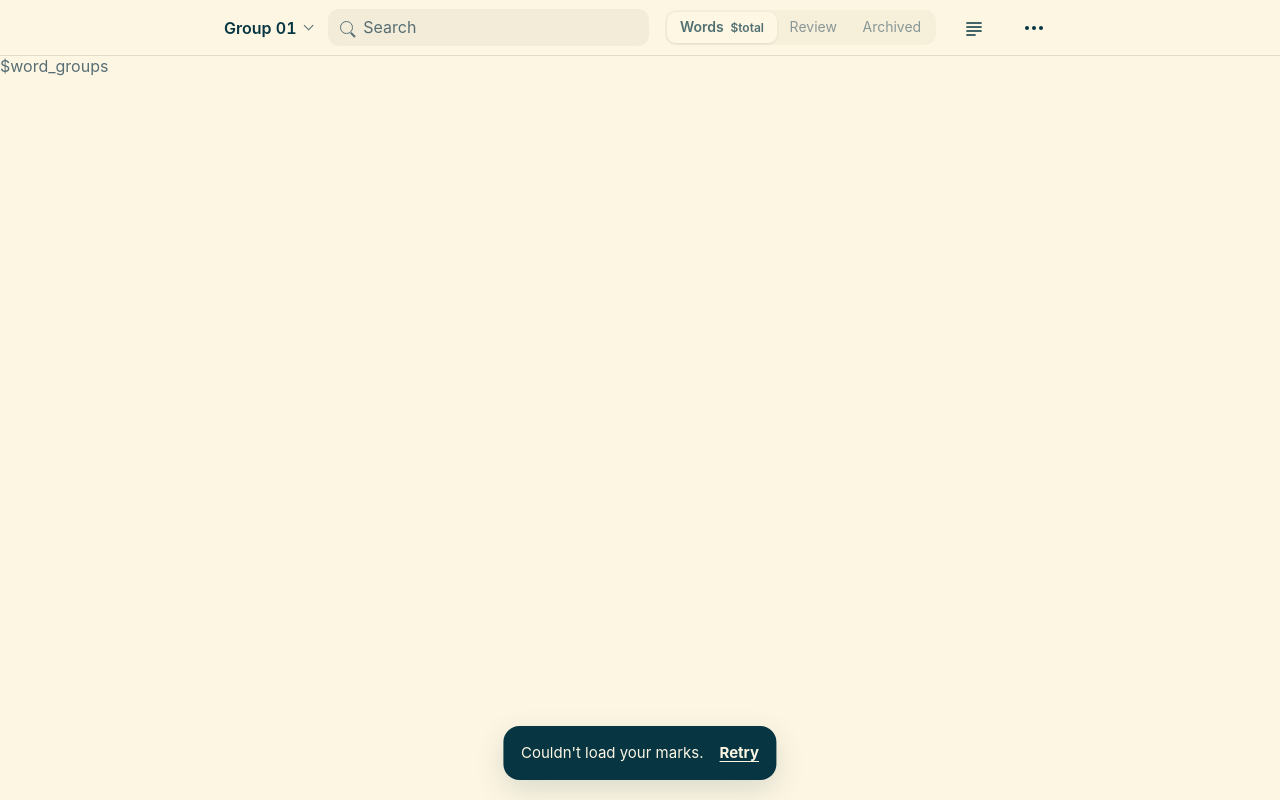
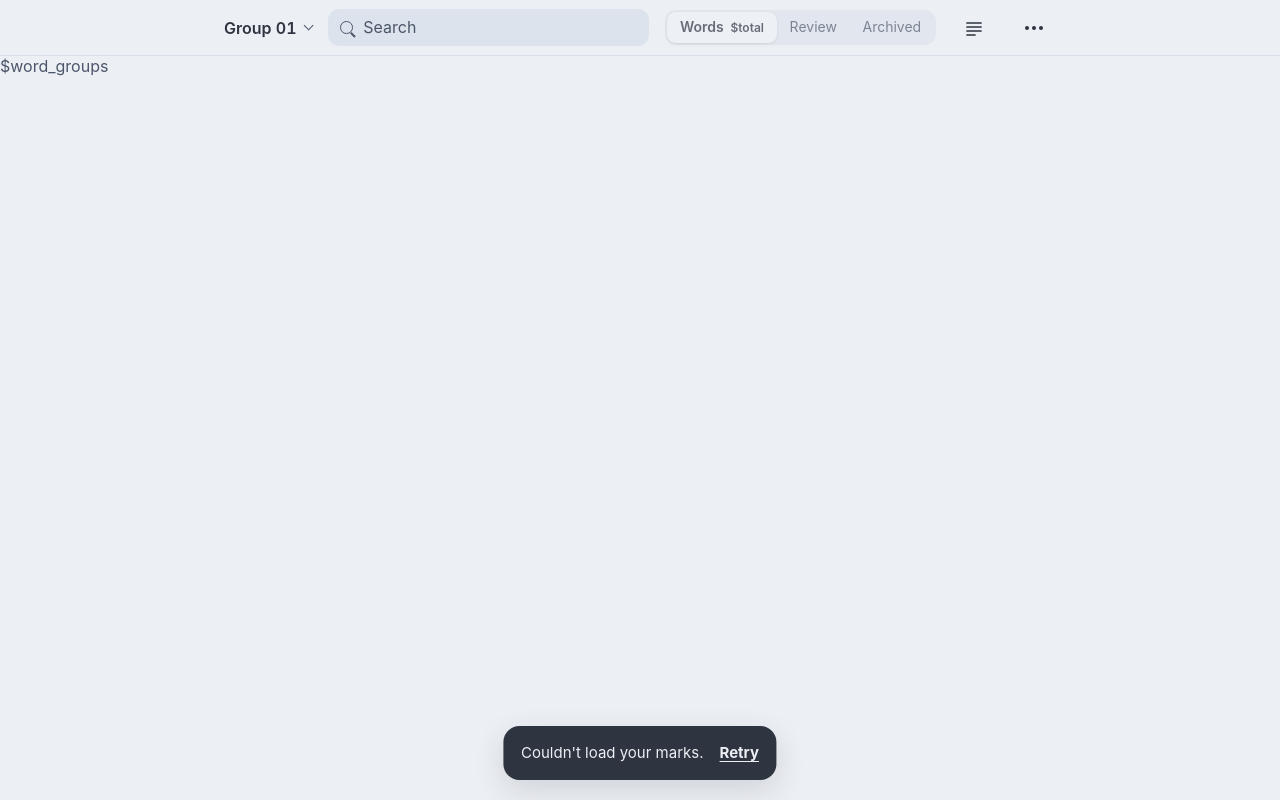
Before and after one commit to Audiofool934/wordroom, a Python web app: template templates/wordlist.html in a window 1280 px wide. Run offline with Jinja, Linux system fonts and the light colour scheme; the template is opened without the code that fills it, so the values that code supplies are empty.

Commit message:
Switch the word list to the Nord palette (#4)
Define the 16 Nord colours once as custom properties and map each
semantic role (paper, fill, line, ink, text, accent, clause, phrase,
archive, toast, score tints) onto them, in light and dark mode.

Text colours keep at least 4.5:1 contrast on the paper and on every
score tint. The dark score tints were a murky green that made text hard
to read; they are now faint Aurora yellow and orange. Selected text
uses the ink colour on an accent tint.

Co-authored-by: Claude Opus 5.5 <noreply@anthropic.com>

```diff
--- a/public/setup.html
+++ b/public/setup.html
@@ -3,7 +3,7 @@
 <head>
   <meta charset="utf-8">
   <meta name="viewport" content="width=device-width, initial-scale=1, viewport-fit=cover">
-  <meta name="theme-color" content="#fdf6e3" data-light="#fdf6e3" data-dark="#002b36">
+  <meta name="theme-color" content="#eceff4" data-light="#eceff4" data-dark="#2e3440">
   <title>Wordroom</title>
   <link rel="icon" href="/favicon.svg">
   <script src="/theme.js"></script>
--- a/public/theme.js
+++ b/public/theme.js
@@ -22,8 +22,8 @@
     const theme = getTheme();
     document.documentElement.dataset.theme = theme;
     document.querySelectorAll('meta[name="theme-color"]').forEach(meta => {
-      // A page names its bar colours; Solarized paper is the fallback.
-      meta.content = meta.dataset?.[theme] || (theme === "dark" ? "#002b36" : "#fdf6e3");
+      // A page names its bar colours; Nord Snow Storm and Polar Night are the fallback.
+      meta.content = meta.dataset?.[theme] || (theme === "dark" ? "#2e3440" : "#eceff4");
     });
     window.dispatchEvent(new window.CustomEvent("wordroom:themechange", {
       detail: {preference, theme},
--- a/public/wordlist.css
+++ b/public/wordlist.css
@@ -1,42 +1,61 @@
-/* Solarized paper. Text tones are chosen to keep 4.5:1 contrast; the accent is
-   Solarized blue, darkened on light paper and lightened on dark paper for the same reason. */
+/* Nord (nordtheme.com). Each role maps onto a Nord colour. Where a Nord colour is too light or too
+   dark for 4.5:1 text contrast, the role darkens it with black (light mode, which keeps its hue) or
+   lightens it with nord6 (dark mode). Coloured text also keeps 4.5:1 on the warmest score tint. */
 :root {
   color-scheme: light;
   font-family: -apple-system, BlinkMacSystemFont, system-ui, "PingFang SC", "Hiragino Sans GB", sans-serif;
   -webkit-text-size-adjust: 100%;
   -webkit-tap-highlight-color: transparent;
-  --paper: #fdf6e3;   /* base3 */
-  --fill: #eee8d5;    /* base2: pressed states and control wells, never behind small grey text */
-  --line: #e3dbc2;
-  --ink: #073642;     /* base02: headwords */
-  --text: #586e75;    /* base01: meanings and everything else */
-  --accent: #1a6998;  /* blue, darkened */
-  --toast: #073642; --toast-text: #fdf6e3;
-  --archive: #a3360f;
-  --shadow: 0 10px 30px rgb(7 54 66 / .14);
+  /* Polar Night, Snow Storm, Frost and Aurora */
+  --nord0: #2e3440; --nord1: #3b4252; --nord2: #434c5e; --nord3: #4c566a;
+  --nord4: #d8dee9; --nord5: #e5e9f0; --nord6: #eceff4;
+  --nord7: #8fbcbb; --nord8: #88c0d0; --nord9: #81a1c1; --nord10: #5e81ac;
+  --nord11: #bf616a; --nord12: #d08770; --nord13: #ebcb8b; --nord14: #a3be8c; --nord15: #b48ead;
+
+  --paper: var(--nord6);   /* page background */
+  --fill: var(--nord4);    /* pressed states and control wells */
+  --line: var(--nord4);
+  --raised: var(--nord6);  /* the chosen segment of a segmented control */
+  --ink: var(--nord0);     /* headwords and reading text: 10.8:1 */
+  --text: var(--nord3);    /* secondary text: 6.4:1 */
+  --accent: color-mix(in srgb, var(--nord10) 70%, black);  /* 6.1:1, 5.2:1 on the warmest tint */
+  --clause: color-mix(in srgb, var(--nord15) 60%, black);
+  --phrase: color-mix(in srgb, var(--nord7) 50%, black);
+  --archive: color-mix(in srgb, var(--nord11) 75%, var(--nord0));  /* nord6 text on it: 4.7:1 */
+  --on-archive: var(--nord6);
+  --toast: var(--nord0); --toast-text: var(--nord6);
+  --knob: #fff;
+  --shadow: 0 10px 30px rgb(46 52 64 / .14);
+  /* Score tints: Aurora yellow, then orange, mixed into the paper. */
+  --tone1: color-mix(in srgb, var(--nord13) 20%, var(--paper));
+  --tone2: color-mix(in srgb, var(--nord13) 34%, var(--paper));
+  --tone3: color-mix(in srgb, var(--nord12) 20%, var(--paper));
   --serif: ui-serif, "New York", "Iowan Old Style", Georgia, serif;
   --left: max(1.25rem, env(safe-area-inset-left), calc((100% - 52rem) / 2));
   --right: max(1.25rem, env(safe-area-inset-right), calc((100% - 52rem) / 2));
   --toolbar-h: calc(3.5rem + env(safe-area-inset-top));
   --controls: 7.25rem;
-  --tint1: 13%; --tint2: 26%; --tint3: 24%;
-  --clause: #4e529e;  /* violet, darkened */
-  --phrase: #176560;  /* cyan, darkened */
 }
 :root[data-theme="dark"] {
   color-scheme: dark;
-  --paper: #002b36;   /* base03 */
-  --fill: #073642;    /* base02 */
-  --line: #0b3e4b;
-  --ink: #eee8d5;     /* base2 */
-  --text: #93a1a1;    /* base1 */
-  --accent: #58a2d3;  /* blue, lightened */
-  --toast: #eee8d5; --toast-text: #073642;
-  --archive: #b8441a;
+  --paper: var(--nord0);
+  --fill: var(--nord1);
+  --line: var(--nord2);
+  --raised: var(--nord2);
+  --ink: var(--nord6);     /* 10.8:1 */
+  --text: color-mix(in srgb, var(--nord4) 80%, var(--nord3));  /* 7.1:1 */
+  --accent: color-mix(in srgb, var(--nord8) 85%, var(--nord6));  /* 6.8:1, 4.7:1 on the warmest tint */
+  --clause: color-mix(in srgb, var(--nord15) 55%, var(--nord6));
+  --phrase: color-mix(in srgb, var(--nord7) 80%, var(--nord6));
+  --archive: color-mix(in srgb, var(--nord11) 75%, var(--nord0));
+  --on-archive: var(--nord6);
+  --toast: var(--nord6); --toast-text: var(--nord0);
+  --knob: var(--nord6);
   --shadow: 0 10px 30px rgb(0 0 0 / .4);
-  --tint1: 20%; --tint2: 32%; --tint3: 32%;
-  --clause: #b3b6f3;
-  --phrase: #6fd0c7;
+  /* Light tints on dark paper lower the contrast fast, so the dark tints stay faint. */
+  --tone1: color-mix(in srgb, var(--nord13) 9%, var(--paper));
+  --tone2: color-mix(in srgb, var(--nord13) 16%, var(--paper));
+  --tone3: color-mix(in srgb, var(--nord12) 17%, var(--paper));
 }
 * { box-sizing: border-box; }
 [hidden] { display: none !important; }
@@ -48,7 +67,7 @@ button { cursor: pointer; border: 0; background: none; padding: 0; touch-action:
 summary { list-style: none; cursor: pointer; }
 summary::-webkit-details-marker { display: none; }
 :focus-visible { outline: 2px solid var(--accent); outline-offset: 2px; border-radius: .4rem; }
-::selection { background: color-mix(in srgb, var(--accent) 24%, transparent); }
+::selection { background: color-mix(in srgb, var(--accent) 24%, var(--paper)); color: var(--ink); }
 
 /* Toolbar */
 .toolbar {
@@ -80,8 +99,7 @@ summary::-webkit-details-marker { display: none; }
 .segmented span { display: block; white-space: nowrap; padding: .4rem .8rem; font-size: .875rem; line-height: 1.3; border-radius: .55rem; color: var(--text); }
 .segmented small { font-size: .75rem; font-variant-numeric: tabular-nums; margin-left: .2rem; }
 .segmented small:empty { display: none; }
-.segmented :checked + span { background: var(--paper); color: var(--ink); font-weight: 600; box-shadow: 0 1px 3px rgb(0 0 0 / .12); }
-:root[data-theme="dark"] .segmented :checked + span { background: #0d4352; }
+.segmented :checked + span { background: var(--raised); color: var(--ink); font-weight: 600; box-shadow: 0 1px 3px rgb(0 0 0 / .12); }
 .segmented :focus-visible + span { outline: 2px solid var(--accent); }
 .segmented:disabled { opacity: .7; }
 
@@ -132,7 +150,7 @@ summary::-webkit-details-marker { display: none; }
 .toggle input { appearance: none; -webkit-appearance: none; margin: 0; flex: none; width: 2.6rem; height: 1.55rem; border-radius: 1rem;
   background: var(--fill); box-shadow: inset 0 0 0 1px var(--line); position: relative; cursor: pointer; transition: background .2s; }
 .toggle input::after { content: ""; position: absolute; top: 2px; left: 2px; width: calc(1.55rem - 4px); height: calc(1.55rem - 4px);
-  border-radius: 50%; background: #fff; box-shadow: 0 1px 3px rgb(0 0 0 / .25); transition: transform .2s; }
+  border-radius: 50%; background: var(--knob); box-shadow: 0 1px 3px rgb(0 0 0 / .25); transition: transform .2s; }
 .toggle input:checked { background: var(--accent); box-shadow: none; }
 .toggle input:checked::after { transform: translateX(1.05rem); }
 
@@ -159,9 +177,9 @@ h2 small { font-weight: 400; color: var(--text); font-size: .75rem; letter-spaci
   border-radius: 1px; background: var(--accent); opacity: .45; pointer-events: none; }
 .word.fam-start .face::before { top: .75rem; }
 .word.fam-end .face::before { bottom: .75rem; }
-.word[data-tone="1"] .face { background: color-mix(in srgb, #b58900 var(--tint1), var(--paper)); }
-.word[data-tone="2"] .face { background: color-mix(in srgb, #b58900 var(--tint2), var(--paper)); }
-.word[data-tone="3"] .face { background: color-mix(in srgb, #cb4b16 var(--tint3), var(--paper)); }
+.word[data-tone="1"] .face { background: var(--tone1); }
+.word[data-tone="2"] .face { background: var(--tone2); }
+.word[data-tone="3"] .face { background: var(--tone3); }
 .word:not([data-tone="0"])[data-tone] { --text: var(--ink); }
 
 .word summary { display: grid; grid-template-columns: 1.6rem minmax(0, 1fr); column-gap: 1rem; row-gap: .2rem; align-items: baseline;
@@ -200,7 +218,7 @@ details[open] .meaning { margin-top: .5rem; }
 .example p { margin: 0; line-height: 1.55; }
 .translation { font-size: .9375rem; color: var(--text); }
 /* Sentence structure, shown in open rows: the main clause's skeleton is underlined,
-   subordinate clauses are violet, modifiers are teal, and connecting words stay grey. Only colour and
+   subordinate clauses are purple, modifiers are frost green, and connecting words stay grey. Only colour and
    underline change, never the glyphs, so opening a row does not rewrap the sentence. */
 details[open] .sentence { color: var(--text); }
 details[open] .sentence .s-core, .legend .s-core { color: var(--ink); text-decoration: underline 2px color-mix(in srgb, var(--accent) 70%, transparent);
@@ -233,7 +251,7 @@ details[open] .sentence .s-phrase, .legend .s-phrase { color: var(--phrase); }
 .stepper button:active { background: var(--fill); }
 .stepper output { min-width: 1rem; text-align: center; font-size: .875rem; font-weight: 600; color: var(--ink); }
 .restore { min-height: 44px; color: var(--accent); font-size: .9375rem; padding: 0 .5rem; }
-.swipe-action { position: absolute; right: 0; inset-block: 0; min-width: 5.5rem; padding-inline: 1rem; background: var(--archive); color: #fdf6e3; font-weight: 600; visibility: hidden; }
+.swipe-action { position: absolute; right: 0; inset-block: 0; min-width: 5.5rem; padding-inline: 1rem; background: var(--archive); color: var(--on-archive); font-weight: 600; visibility: hidden; }
 .word:is(.dragging, .revealed) .swipe-action { visibility: visible; }
 .word.dragging .face { transform: translateX(var(--slide)); }
 .word.revealed .face { transform: translateX(-5.5rem); transition: transform .18s ease-out; }
--- a/scripts/prototype_trail.py
+++ b/scripts/prototype_trail.py
@@ -261,7 +261,7 @@ def main():
 
 
 def render(trail):
-    """A standalone reading page in the word list's Solarized style."""
+    """A standalone reading page in the word list's Nord style."""
     source_index = {p["id"]: (n, s) for n, s in enumerate(trail["sources"], start=1) for p in s["paragraphs"]}
     paragraph_text = {p["id"]: p["text"] for s in trail["sources"] for p in s["paragraphs"]}
     meanings = trail.get("meanings", {})
@@ -300,9 +300,9 @@ def render(trail):
 <html lang="en"><head><meta charset="utf-8"><meta name="viewport" content="width=device-width, initial-scale=1, viewport-fit=cover">
 <title>{escape(trail["title"])} · Wordroom trail</title>
 <style>
-:root {{ color-scheme: light; --paper:#fdf6e3; --fill:#eee8d5; --line:#e3dbc2; --ink:#073642; --text:#586e75; --accent:#1a6998;
+:root {{ color-scheme: light; --paper:#eceff4; --fill:#d8dee9; --line:#d8dee9; --ink:#2e3440; --text:#4c566a; --accent:#4a617f;
   --serif: ui-serif, "New York", "Iowan Old Style", Georgia, serif; font-family: -apple-system, system-ui, "PingFang SC", sans-serif; }}
-@media (prefers-color-scheme: dark) {{ :root {{ color-scheme: dark; --paper:#002b36; --fill:#073642; --line:#0b3e4b; --ink:#eee8d5; --text:#93a1a1; --accent:#58a2d3; }} }}
+@media (prefers-color-scheme: dark) {{ :root {{ color-scheme: dark; --paper:#2e3440; --fill:#3b4252; --line:#434c5e; --ink:#eceff4; --text:#bcc3d0; --accent:#97c7d5; }} }}
 * {{ box-sizing: border-box; }} body {{ margin:0; background:var(--paper); color:var(--text); }}
 main {{ max-width: 40rem; margin: 0 auto; padding: max(1.5rem, env(safe-area-inset-top)) 1.25rem 30vh; }}
 .kicker {{ font: 600 .75rem/1.2 ui-monospace, Menlo, monospace; letter-spacing:.08em; text-transform:uppercase; }}
--- a/templates/wordlist.html
+++ b/templates/wordlist.html
@@ -3,7 +3,7 @@
 <head>
   <meta charset="utf-8">
   <meta name="viewport" content="width=device-width, initial-scale=1, viewport-fit=cover">
-  <meta name="theme-color" content="#fdf6e3" data-light="#fdf6e3" data-dark="#002b36">
+  <meta name="theme-color" content="#eceff4" data-light="#eceff4" data-dark="#2e3440">
   <meta name="apple-mobile-web-app-capable" content="yes">
   <meta name="apple-mobile-web-app-title" content="GRE Words">
   <title>GRE Words · Wordroom</title>
```
Also changed, not shown: tests/theme.test.js (+6 -4 lines), README.md, public/manifest.webmanifest.
